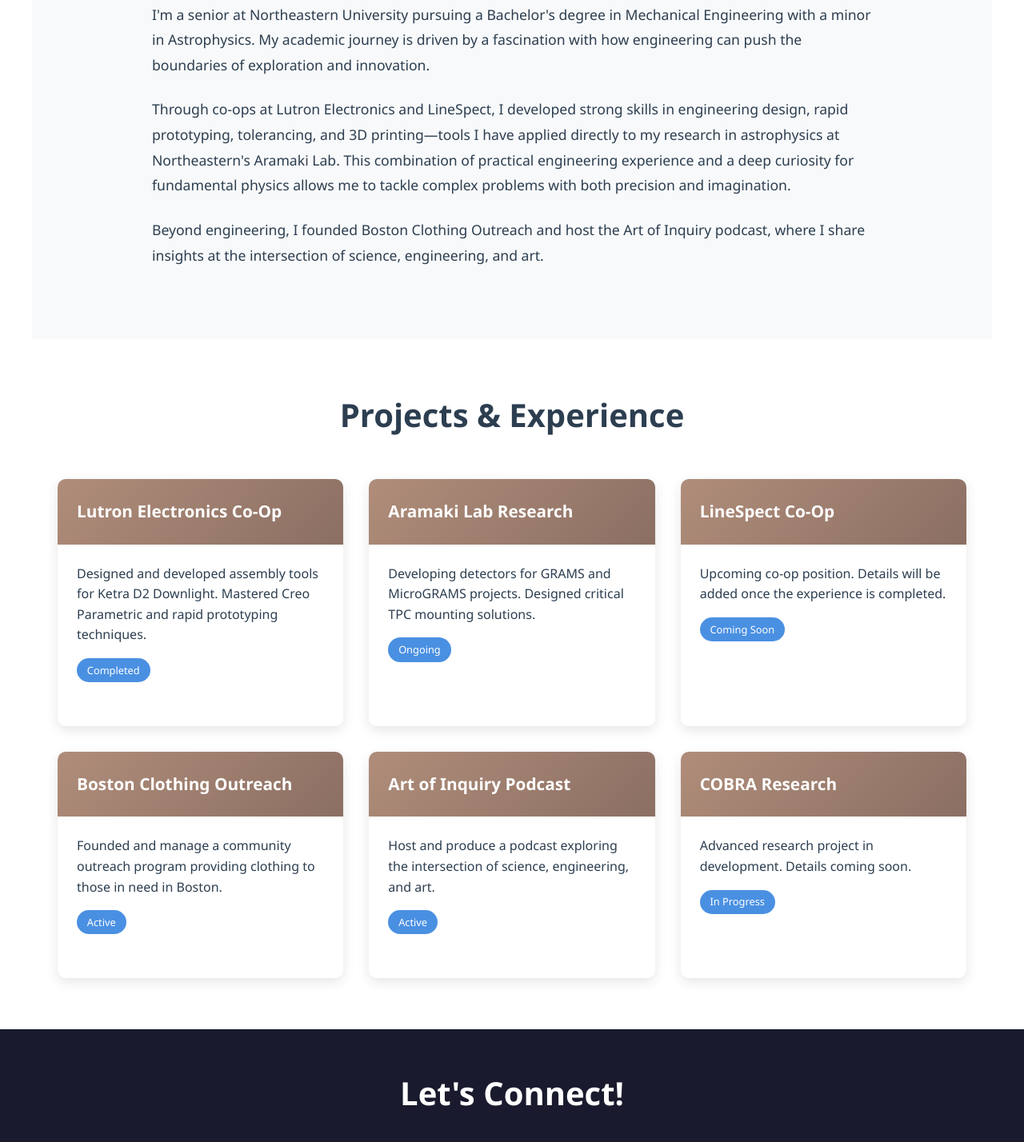
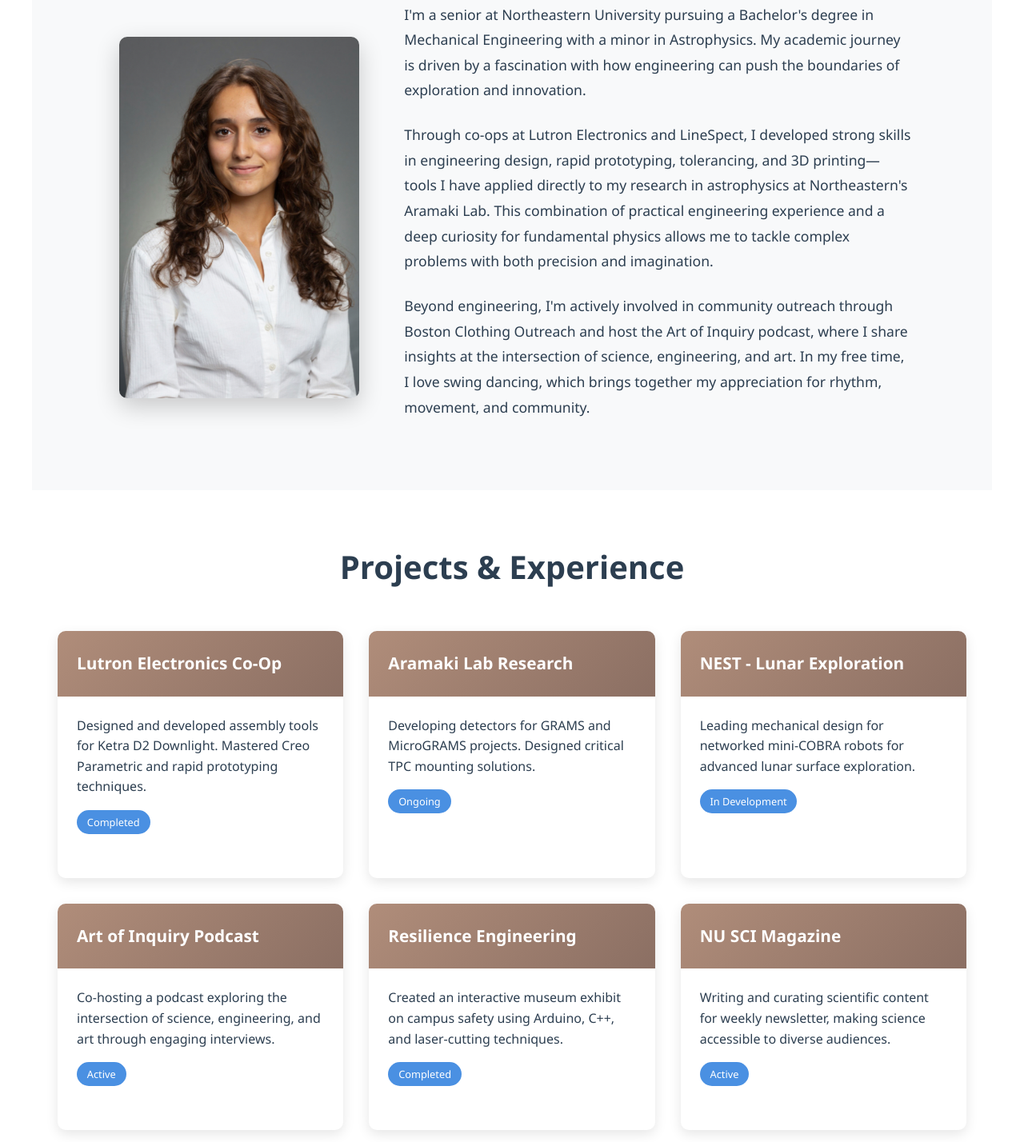
Before and after one commit to sofiaodeh/sofiaodeh.github.io, a plain HTML site: page index.html in a window 1280 px wide. Shown: the part 612-2040 px from the top of the page at 80% size. Drawn offline with Linux system fonts and the light colour scheme.

Commit message:
updated images and content

```diff
--- a/index.html
+++ b/index.html
@@ -5,9 +5,6 @@
     <meta name="viewport" content="width=device-width, initial-scale=1.0">
     <title>Sofia Odeh - Mechanical Engineer & Astrophysics</title>
 
-    <!-- ============================================ -->
-    <!-- STYLES SECTION - All CSS styling goes here  -->
-    <!-- ============================================ -->
     <style>
         /* ===== RESET & VARIABLES ===== */
         * {
@@ -25,7 +22,6 @@
             --bg-light: #f8f9fa;
         }
 
-        /* ===== BASE STYLES ===== */
         body {
             font-family: 'Segoe UI', Tahoma, Geneva, Verdana, sans-serif;
             line-height: 1.6;
@@ -75,7 +71,7 @@
             color: var(--accent);
         }
 
-        /* ===== HERO/HEADER SECTION ===== */
+        /* ===== HERO SECTION ===== */
         .hero {
             background: linear-gradient(135deg, var(--primary) 0%, var(--secondary) 100%);
             color: var(--text-light);
@@ -124,7 +120,7 @@
             transform: translateY(-2px);
         }
 
-        /* ===== MAIN SECTIONS ===== */
+        /* ===== SECTIONS ===== */
         section {
             padding: 4rem 2rem;
             max-width: 1200px;
@@ -143,9 +139,27 @@
             background: var(--bg-light);
         }
 
+        .about-container {
+            display: grid;
+            grid-template-columns: 1fr 2fr;
+            gap: 3rem;
+            align-items: center;
+            max-width: 1000px;
+            margin: 0 auto;
+        }
+
+        .profile-image {
+            text-align: center;
+        }
+
+        .profile-image img {
+            width: 100%;
+            max-width: 300px;
+            border-radius: 10px;
+            box-shadow: 0 10px 30px rgba(0,0,0,0.2);
+        }
+
         .about-content {
-            max-width: 900px;
-            margin: 0 auto;
             font-size: 1.1rem;
             line-height: 1.8;
         }
@@ -246,10 +260,14 @@
             color: var(--accent);
         }
 
-        /* ===== RESPONSIVE DESIGN ===== */
+        /* ===== RESPONSIVE ===== */
         @media (max-width: 768px) {
             .hero h1 {
                 font-size: 2rem;
+            }
+
+            .about-container {
+                grid-template-columns: 1fr;
             }
 
             .nav-links {
@@ -265,9 +283,7 @@
 </head>
 
 <body>
-    <!-- ============================================ -->
-    <!-- NAVIGATION                                   -->
-    <!-- ============================================ -->
+    <!-- NAVIGATION -->
     <nav>
         <div class="nav-container">
             <a href="index.html" class="nav-brand">Sofia Odeh</a>
@@ -279,9 +295,7 @@
         </div>
     </nav>
 
-    <!-- ============================================ -->
-    <!-- HERO/HEADER SECTION                          -->
-    <!-- ============================================ -->
+    <!-- HERO SECTION -->
     <section id="home" class="hero">
         <div class="hero-content">
             <h1>Sofia Odeh</h1>
@@ -296,12 +310,14 @@
         </div>
     </section>
 
-    <!-- ============================================ -->
-    <!-- ABOUT ME SECTION                             -->
-    <!-- ============================================ -->
+    <!-- ABOUT SECTION -->
     <section id="about" class="about">
         <div class="container">
             <h2>About Me</h2>
+            <div class="about-container">
+                <div class="profile-image">
+                    <img src="images/sofia-headshot.jpg" alt="Sofia Odeh">
+                </div>
                 <div class="about-content">
                     <p>
                         I'm a senior at Northeastern University pursuing a Bachelor's degree in Mechanical Engineering
@@ -316,21 +332,21 @@
                         precision and imagination.
                     </p>
                     <p>
-                    Beyond engineering, I founded Boston Clothing Outreach and host the Art of Inquiry podcast, where
-                    I share insights at the intersection of science, engineering, and art.
+                        Beyond engineering, I'm actively involved in community outreach through Boston Clothing Outreach
+                        and host the Art of Inquiry podcast, where I share insights at the intersection of science,
+                        engineering, and art. In my free time, I love swing dancing, which brings together my appreciation
+                        for rhythm, movement, and community.
                     </p>
+                </div>
             </div>
         </div>
     </section>
 
-    <!-- ============================================ -->
-    <!-- PROJECTS SECTION - CLICKABLE CARDS           -->
-    <!-- ============================================ -->
+    <!-- PROJECTS SECTION -->
     <section id="projects" class="projects">
         <h2>Projects & Experience</h2>
         <div class="project-grid">
 
-            <!-- Lutron Project Card -->
             <a href="lutron.html" class="project-card">
                 <div class="project-header">
                     <h3>Lutron Electronics Co-Op</h3>
@@ -345,7 +361,6 @@
                 </div>
             </a>
 
-            <!-- Aramaki Lab Card -->
             <a href="aramaki-lab.html" class="project-card">
                 <div class="project-header">
                     <h3>Aramaki Lab Research</h3>
@@ -360,7 +375,62 @@
                 </div>
             </a>
 
-            <!-- LineSpect Card -->
+            <a href="nest.html" class="project-card">
+                <div class="project-header">
+                    <h3>NEST - Lunar Exploration</h3>
+                </div>
+                <div class="project-content">
+                    <p>
+                        Leading mechanical design for networked mini-COBRA robots
+                        for advanced lunar surface exploration.
+                    </p>
+                    <span class="project-status">In Development</span>
+                    <p class="click-hint">Click to view details →</p>
+                </div>
+            </a>
+
+            <a href="podcast.html" class="project-card">
+                <div class="project-header">
+                    <h3>Art of Inquiry Podcast</h3>
+                </div>
+                <div class="project-content">
+                    <p>
+                        Co-hosting a podcast exploring the intersection of
+                        science, engineering, and art through engaging interviews.
+                    </p>
+                    <span class="project-status">Active</span>
+                    <p class="click-hint">Click to view details →</p>
+                </div>
+            </a>
+
+            <a href="cornerstone.html" class="project-card">
+                <div class="project-header">
+                    <h3>Resilience Engineering</h3>
+                </div>
+                <div class="project-content">
+                    <p>
+                        Created an interactive museum exhibit on campus safety
+                        using Arduino, C++, and laser-cutting techniques.
+                    </p>
+                    <span class="project-status">Completed</span>
+                    <p class="click-hint">Click to view details →</p>
+                </div>
+            </a>
+
+            <a href="nusci.html" class="project-card">
+                <div class="project-header">
+                    <h3>NU SCI Magazine</h3>
+                </div>
+                <div class="project-content">
+                    <p>
+                        Writing and curating scientific content for weekly newsletter,
+                        making science accessible to diverse audiences.
+                    </p>
+                    <span class="project-status">Active</span>
+                    <p class="click-hint">Click to view details →</p>
+                </div>
+            </a>
+
             <a href="linespect.html" class="project-card">
                 <div class="project-header">
                     <h3>LineSpect Co-Op</h3>
@@ -375,56 +445,10 @@
                 </div>
             </a>
 
-            <!-- Boston Clothing Outreach Card -->
-            <a href="boston-outreach.html" class="project-card">
-                <div class="project-header">
-                    <h3>Boston Clothing Outreach</h3>
-                </div>
-                <div class="project-content">
-                    <p>
-                        Founded and manage a community outreach program providing
-                        clothing to those in need in Boston.
-                    </p>
-                    <span class="project-status">Active</span>
-                    <p class="click-hint">Click to view details →</p>
-                </div>
-            </a>
-
-            <!-- Podcast Card -->
-            <a href="podcast.html" class="project-card">
-                <div class="project-header">
-                    <h3>Art of Inquiry Podcast</h3>
-                </div>
-                <div class="project-content">
-                    <p>
-                        Host and produce a podcast exploring the intersection of
-                        science, engineering, and art.
-                    </p>
-                    <span class="project-status">Active</span>
-                    <p class="click-hint">Click to view details →</p>
-                </div>
-            </a>
-
-            <!-- COBRA Research Card -->
-            <a href="cobra.html" class="project-card">
-                <div class="project-header">
-                    <h3>COBRA Research</h3>
-                </div>
-                <div class="project-content">
-                    <p>
-                        Advanced research project in development. Details coming soon.
-                    </p>
-                    <span class="project-status">In Progress</span>
-                    <p class="click-hint">Click to view details →</p>
-                </div>
-            </a>
-
         </div>
     </section>
 
-    <!-- ============================================ -->
-    <!-- FOOTER / CONTACT SECTION                     -->
-    <!-- ============================================ -->
+    <!-- FOOTER -->
     <footer id="contact">
         <h2 style="color: white; margin-bottom: 2rem;">Let's Connect!</h2>
         <div class="footer-links">
@@ -435,11 +459,8 @@
         <p style="margin-top: 2rem; opacity: 0.8;">© 2024 Sofia Odeh</p>
     </footer>
 
-    <!-- ============================================ -->
-    <!-- JAVASCRIPT SECTION                           -->
-    <!-- ============================================ -->
     <script>
-        // Smooth scrolling for navigation links
+        // Smooth scrolling
         document.querySelectorAll('a[href^="#"]').forEach(anchor => {
             anchor.addEventListener('click', function (e) {
                 e.preventDefault();
@@ -451,16 +472,6 @@
                 }
             });
         });
-
-        // Add scroll effect to navigation bar
-        window.addEventListener('scroll', function() {
-            const nav = document.querySelector('nav');
-            if (window.scrollY > 50) {
-                nav.style.background = 'rgba(26, 26, 46, 0.98)';
-            } else {
-                nav.style.background = 'rgba(26, 26, 46, 0.95)';
-            }
-        });
     </script>
 </body>
 </html>
```
Also changed, not shown: Images/aramaki-cad.jpg (added), Images/aramaki-lab.jpg (added), Images/cobra-cad.jpg (added), Images/cobra-robot.jpg (added), Images/cornerstone-display.jpg (added), Images/cornerstone-exhibit.jpg (added), Images/cornerstone-flowchart.jpg (added), Images/cornerstone-group.jpg (added), Images/cornerstone-team.jpg (added), Images/cornerstone-tunnel.jpg (added), Images/milky-way.jpg (added), Images/nusci-logo.png (added), Images/sofia-headshot.jpg (added). Lines whose indentation alone changed are shown as unchanged.
